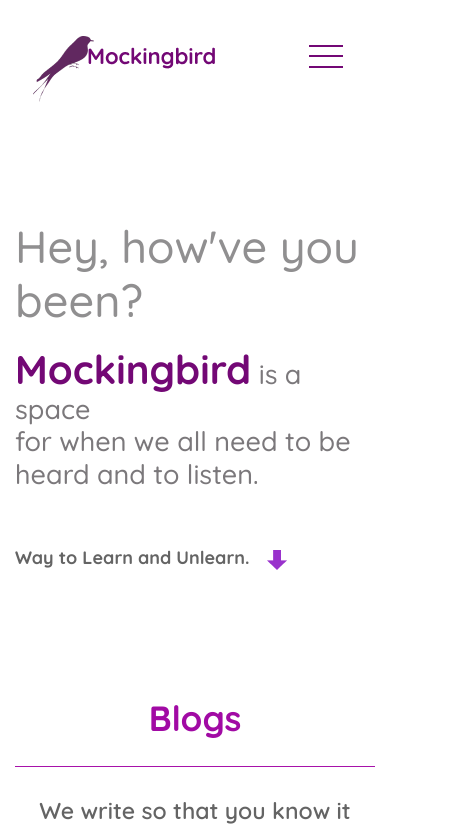
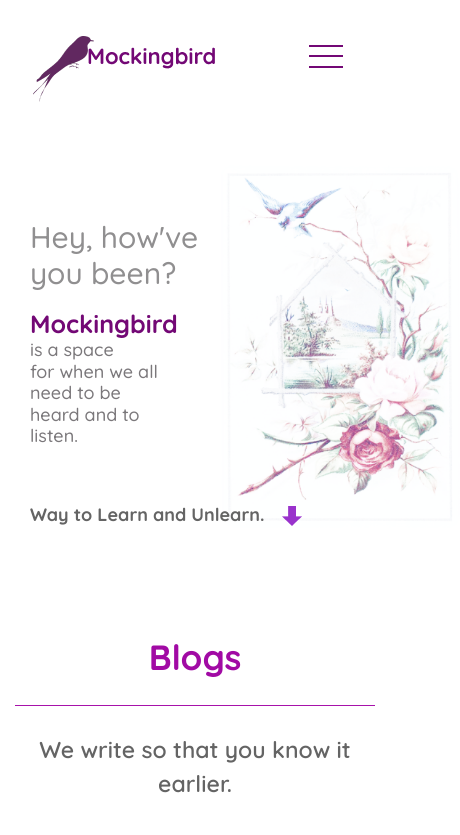
Before and after one commit to gayatribudha/mockingbird, a React (Create React App) app: page / in a window 390 px wide. Shown: the top 835 px of the page, 460 px wide, since content can reach past the window. Built offline with nearby package versions, Linux system fonts and the light colour scheme.

Commit message:
Make landing page image responsive.

```diff
--- a/src/assets/css/home.css
+++ b/src/assets/css/home.css
@@ -1,7 +1,16 @@
 @import url("https://fonts.googleapis.com/css2?family=Quicksand:wght@300;400;500;600;700&display=swap");
+@import
 
 * {
     font-family: "Quicksand", sans-serif;
+}
+
+.background {
+    background-image: url("../images/bg.png");
+    background-repeat: no-repeat;
+    background-position: right;
+    background-size: contain;
+    margin-right: 200px;
 }
 
 .title {
@@ -19,3 +28,24 @@
     color: #646464;
     font-weight: 600;
 }
+
+@media screen and (max-width: 992px) {
+    .background {
+        margin-right: -100px;
+    }
+    .home-text {
+        width: 200px;
+    }
+    .main-text {
+        font-size: 30px !important;
+        font-weight: 500;
+    }
+    .mockingbird {
+        font-size: 25px;
+    }
+    .home-caption {
+        font-size: 18px;
+        width: 150px;
+    }
+
+  }
--- a/src/components/LandingPage/LandingPage.js
+++ b/src/components/LandingPage/LandingPage.js
@@ -7,24 +7,18 @@
 
 export default function LandingPage() {
     return (
-
-            <div className="row mx-md-5 mx-lg-5 px-md-1 px-lg-4">
-                <div className="col-sm-12 col-md-6 col-lg-6">
-                    <div className="home-text mt-5">
-                        <h1 className="pt-5">Hey, how've you been?</h1>
-                        <h4 className="mt-3"><span>Mockingbird</span> is a space<br />    for when we all need to be <br />heard and to listen. </h4>
-                    </div>
-                    <div className="mt-5">
-                        <p className="learn-unlearn">Way to Learn and Unlearn.
-                        <img className="ml-3" src={downArrow} alt="down arrow" />
-                        </p>
-
-                    </div>
+        <div className="container-fluid">
+            <div className="background mx-md-5 mx-lg-5 px-md-5" >
+                <div className="home-text mt-5">
+                    <h1 className="main-text pt-5">Hey, how've you been?</h1>
+                    <h4 className="home-caption mt-3"><span className="mockingbird">Mockingbird</span> is a space<br />    for when we all need to be <br />heard and to listen. </h4>
                 </div>
-                <div className="col-sm-12 col-md-6 col-md-6 d-none d-md-block d-lg-block">
-                    <img className="float-right" src={bg} alt="background image" />
+                <div className="mt-5 py-md-2 py-lg-2 ">
+                    <p className="learn-unlearn">Way to Learn and Unlearn.
+                        <a href="#blog-section"><img className="ml-3" src={downArrow} alt="down arrow" /></a>
+                    </p>
                 </div>
-
             </div>
+        </div>
     )
 }
--- a/src/pages/Home.js
+++ b/src/pages/Home.js
@@ -15,7 +15,7 @@
             <section className="landing-section">
                 <LandingPage />
             </section>
-            <section className="blog-section">
+            <section className="blog-section" id="blog-section">
                 <div className="row mt-5 pt-5 mx-md-5 mx-lg-5 px-md-4 px-lg-4">
                     <div className="col">
                         <div className="row">
```
